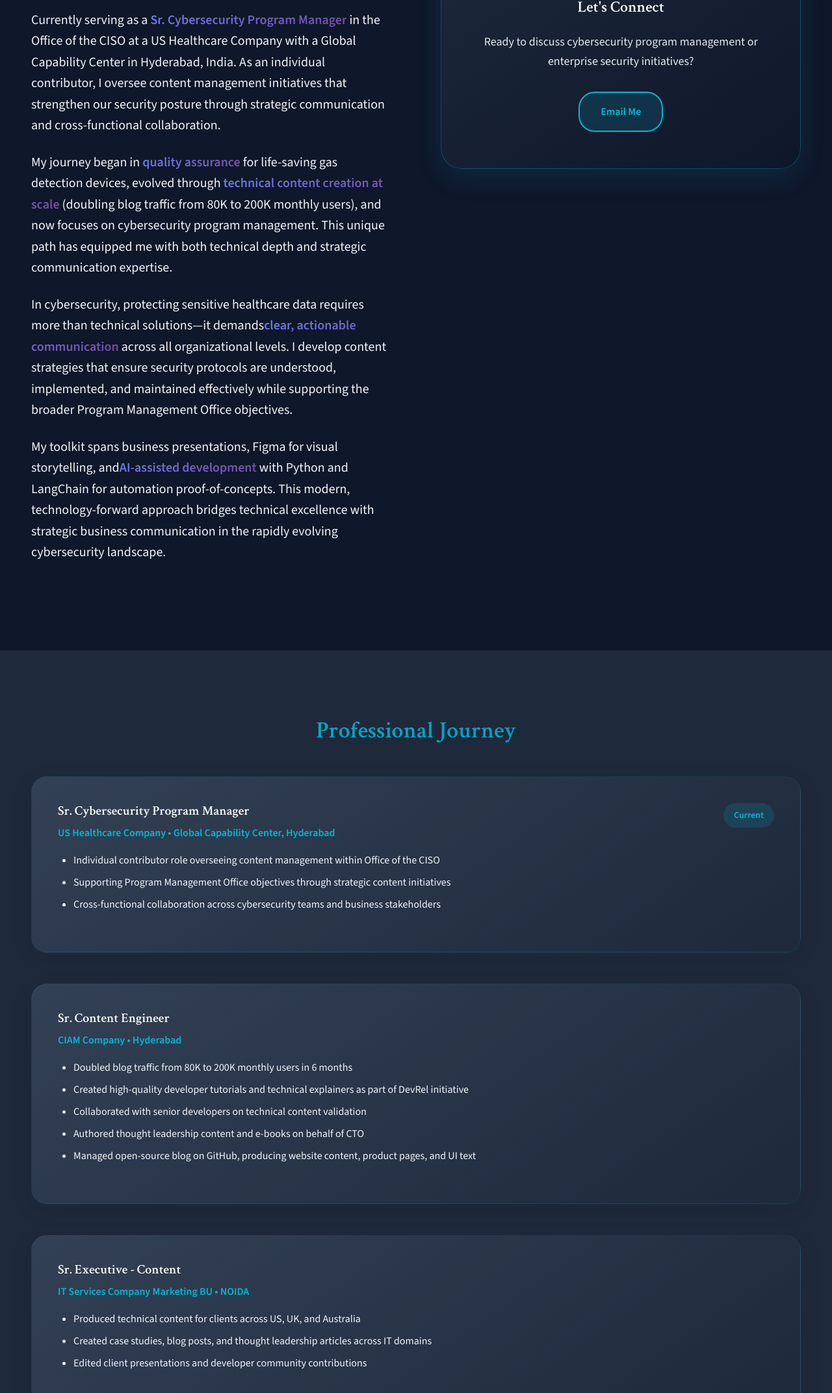
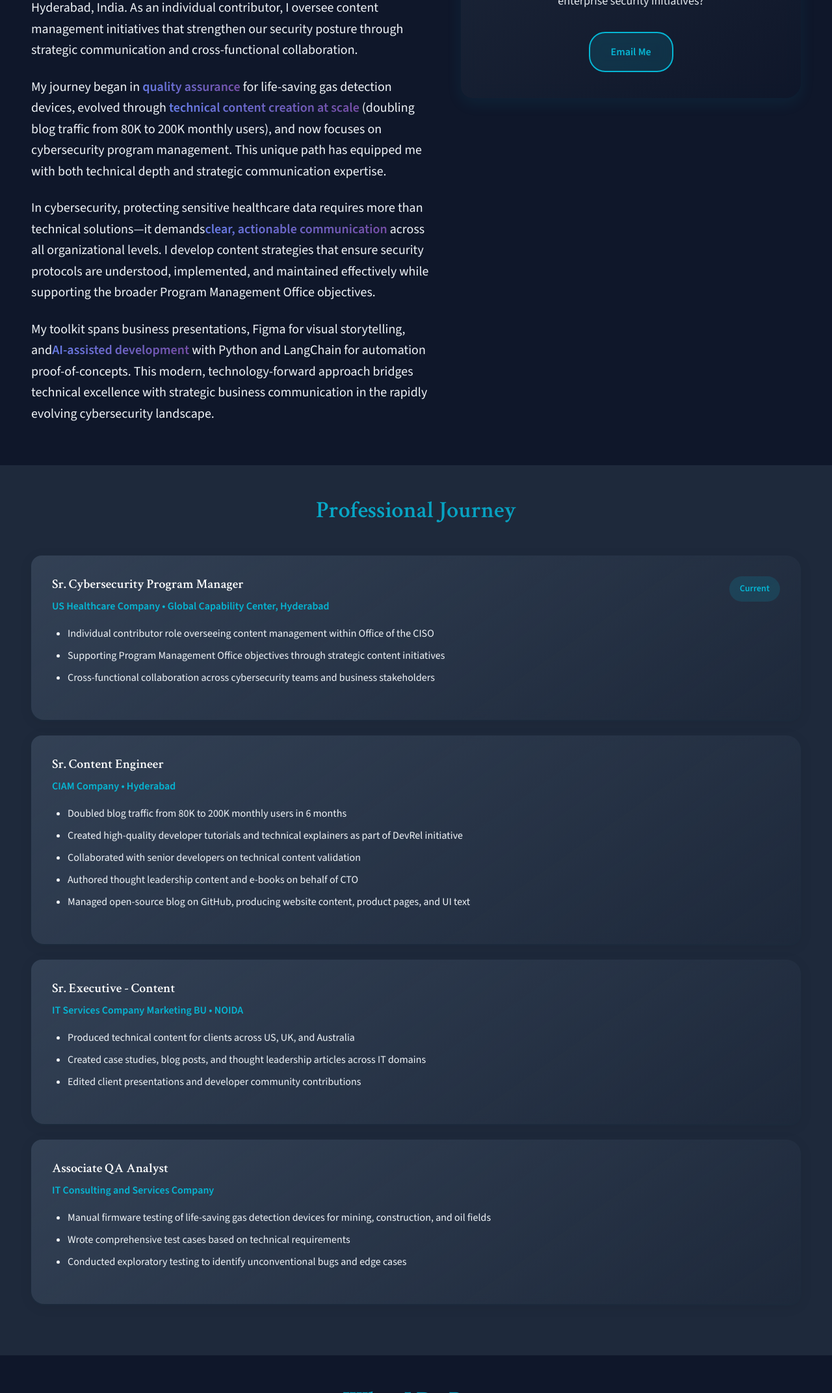
Before and after one commit to raghunath-r-a/raghunath-r-a.github.io, a Gatsby site: page /about in a window 1280 px wide. Shown: the part 656-2800 px from the top of the page at 65% size. Built offline with nearby package versions, Linux system fonts and the light colour scheme; Gatsby itself is replaced by a stand-in of ours.

Commit message:
Remove boxiness and eliminate excessive empty space with organic design

```diff
--- a/src/components/Layout.js
+++ b/src/components/Layout.js
@@ -56,15 +56,15 @@ const Layout = ({ children, isHomePage = false }) => {
 
   const mainStyle = {
     minHeight: '100vh',
-    paddingTop: isHomePage ? '0' : '120px'
+    paddingTop: isHomePage ? '0' : '100px'
   }
 
   const footerStyle = {
     background: 'var(--color-bg-secondary)',
     backdropFilter: 'blur(10px)',
-    padding: '3rem 0 2rem',
+    padding: '2rem 0 1rem',
     textAlign: 'center',
-    borderTop: '1px solid rgba(6, 182, 212, 0.3)',
+    borderTop: '1px solid rgba(6, 182, 212, 0.1)',
     color: 'var(--color-text-secondary)'
   }
 
--- a/src/pages/about.js
+++ b/src/pages/about.js
@@ -35,16 +35,16 @@ const AboutPage = () => {
   }
 
   const sectionStyle = {
-    padding: 'clamp(4rem, 8vw, 8rem) 0',
+    padding: 'clamp(2rem, 4vw, 3rem) 0',
     background: 'var(--color-bg-primary)'
   }
 
   const contentGridStyle = {
-    display: 'grid',
-    gridTemplateColumns: 'repeat(auto-fit, minmax(350px, 1fr))',
-    gap: 'clamp(3rem, 6vw, 6rem)',
+    display: 'flex',
+    flexWrap: 'wrap',
+    gap: 'clamp(1.5rem, 3vw, 2.5rem)',
     alignItems: 'start',
-    marginBottom: '2rem'
+    marginBottom: '1rem'
   }
 
   const textContentStyle = {
@@ -63,27 +63,29 @@ const AboutPage = () => {
   }
 
   const skillsGridStyle = {
-    display: 'grid',
-    gridTemplateColumns: 'repeat(auto-fit, minmax(320px, 1fr))',
-    gap: 'clamp(1.5rem, 4vw, 3rem)',
-    marginTop: '4rem',
-    alignItems: 'stretch'
+    display: 'flex',
+    flexWrap: 'wrap',
+    gap: 'clamp(1rem, 2.5vw, 1.5rem)',
+    marginTop: '2rem',
+    justifyContent: 'center'
   }
 
-  const skillCardStyle = {
-    background: 'linear-gradient(145deg, var(--color-bg-card), rgba(30, 41, 59, 0.8))',
-    borderRadius: '24px',
-    padding: 'clamp(1.5rem, 4vw, 2.5rem)',
-    boxShadow: '0 8px 32px rgba(0, 0, 0, 0.12), 0 2px 8px rgba(6, 182, 212, 0.08)',
-    border: '1px solid rgba(6, 182, 212, 0.1)',
+  const getSkillCardStyle = (index) => ({
+    background: 'linear-gradient(145deg, var(--color-bg-card), rgba(30, 41, 59, 0.6))',
+    borderRadius: `${14 + (index % 2) * 3}px ${18 + (index % 3) * 4}px ${16 + (index % 4) * 2}px ${15 + (index % 2) * 4}px`,
+    padding: 'clamp(1.25rem, 3vw, 2rem)',
+    boxShadow: '0 4px 20px rgba(0, 0, 0, 0.08), 0 1px 4px rgba(6, 182, 212, 0.06)',
+    border: 'none',
     textAlign: 'left',
     transition: 'all 0.4s cubic-bezier(0.4, 0, 0.2, 1)',
-    height: '100%',
     display: 'flex',
     flexDirection: 'column',
     justifyContent: 'flex-start',
-    backdropFilter: 'blur(10px)'
-  }
+    backdropFilter: 'blur(8px)',
+    flex: '1 1 calc(50% - 0.75rem)',
+    minWidth: '280px',
+    maxWidth: '450px'
+  })
 
   const skillIconStyle = {
     width: '60px',
@@ -154,8 +156,8 @@ const AboutPage = () => {
       <section style={sectionStyle}>
         <div style={containerStyle}>
           <div style={contentGridStyle}>
-            <div className="fade-in-up">
-              <h2 style={{...sectionTitleStyle, textAlign: 'left', marginBottom: '2rem'}}>
+            <div className="fade-in-up" style={{flex: '1 1 400px', minWidth: '350px'}}>
+              <h2 style={{...sectionTitleStyle, textAlign: 'left', marginBottom: '1.5rem'}}>
                 My Story
               </h2>
               <div style={textContentStyle}>
@@ -187,14 +189,16 @@ const AboutPage = () => {
             </div>
 
             <div className="fade-in-up" style={{
-              background: 'linear-gradient(145deg, rgba(30, 41, 59, 0.9), rgba(15, 23, 42, 0.9))',
-              borderRadius: '32px',
-              padding: 'clamp(2rem, 5vw, 3.5rem)',
+              background: 'linear-gradient(145deg, rgba(30, 41, 59, 0.8), rgba(15, 23, 42, 0.8))',
+              borderRadius: '20px 28px 24px 18px',
+              padding: 'clamp(1.5rem, 4vw, 2.5rem)',
               color: 'var(--color-text-primary)',
               textAlign: 'center',
-              border: '1px solid rgba(6, 182, 212, 0.3)',
-              backdropFilter: 'blur(20px)',
-              boxShadow: '0 16px 40px rgba(6, 182, 212, 0.1)'
+              border: 'none',
+              backdropFilter: 'blur(12px)',
+              boxShadow: '0 8px 24px rgba(6, 182, 212, 0.08)',
+              flex: '1 1 300px',
+              minWidth: '280px'
             }}>
               <h3 style={{
                 fontSize: 'var(--font-size-2xl)',
@@ -255,17 +259,18 @@ const AboutPage = () => {
           <h2 style={sectionTitleStyle} className="fade-in-up">Professional Journey</h2>
 
           <div style={{
-            display: 'grid',
-            gap: 'clamp(1.5rem, 4vw, 3rem)',
-            marginBottom: '5rem'
+            display: 'flex',
+            flexDirection: 'column',
+            gap: 'clamp(1rem, 2.5vw, 1.5rem)',
+            marginBottom: '2rem'
           }}>
             <div style={{
-              background: 'linear-gradient(145deg, var(--color-bg-card), rgba(30, 41, 59, 0.8))',
-              borderRadius: '24px',
-              padding: 'clamp(1.5rem, 4vw, 2.5rem)',
-              boxShadow: '0 8px 32px rgba(0, 0, 0, 0.12), 0 2px 8px rgba(6, 182, 212, 0.08)',
-              border: '1px solid rgba(6, 182, 212, 0.1)',
-              backdropFilter: 'blur(10px)',
+              background: 'linear-gradient(145deg, var(--color-bg-card), rgba(30, 41, 59, 0.6))',
+              borderRadius: '16px 22px 18px 20px',
+              padding: 'clamp(1.25rem, 3vw, 2rem)',
+              boxShadow: '0 4px 20px rgba(0, 0, 0, 0.08), 0 1px 4px rgba(6, 182, 212, 0.06)',
+              border: 'none',
+              backdropFilter: 'blur(8px)',
               transition: 'all 0.3s ease'
             }} className="fade-in-up">
               <div style={{
@@ -321,12 +326,12 @@ const AboutPage = () => {
             </div>
 
             <div style={{
-              background: 'linear-gradient(145deg, var(--color-bg-card), rgba(30, 41, 59, 0.8))',
-              borderRadius: '24px',
-              padding: 'clamp(1.5rem, 4vw, 2.5rem)',
-              boxShadow: '0 8px 32px rgba(0, 0, 0, 0.12), 0 2px 8px rgba(6, 182, 212, 0.08)',
-              border: '1px solid rgba(6, 182, 212, 0.1)',
-              backdropFilter: 'blur(10px)',
+              background: 'linear-gradient(145deg, var(--color-bg-card), rgba(30, 41, 59, 0.6))',
+              borderRadius: '16px 22px 18px 20px',
+              padding: 'clamp(1.25rem, 3vw, 2rem)',
+              boxShadow: '0 4px 20px rgba(0, 0, 0, 0.08), 0 1px 4px rgba(6, 182, 212, 0.06)',
+              border: 'none',
+              backdropFilter: 'blur(8px)',
               transition: 'all 0.3s ease'
             }} className="fade-in-up">
               <div style={{
@@ -373,12 +378,12 @@ const AboutPage = () => {
             </div>
 
             <div style={{
-              background: 'linear-gradient(145deg, var(--color-bg-card), rgba(30, 41, 59, 0.8))',
-              borderRadius: '24px',
-              padding: 'clamp(1.5rem, 4vw, 2.5rem)',
-              boxShadow: '0 8px 32px rgba(0, 0, 0, 0.12), 0 2px 8px rgba(6, 182, 212, 0.08)',
-              border: '1px solid rgba(6, 182, 212, 0.1)',
-              backdropFilter: 'blur(10px)',
+              background: 'linear-gradient(145deg, var(--color-bg-card), rgba(30, 41, 59, 0.6))',
+              borderRadius: '16px 22px 18px 20px',
+              padding: 'clamp(1.25rem, 3vw, 2rem)',
+              boxShadow: '0 4px 20px rgba(0, 0, 0, 0.08), 0 1px 4px rgba(6, 182, 212, 0.06)',
+              border: 'none',
+              backdropFilter: 'blur(8px)',
               transition: 'all 0.3s ease'
             }} className="fade-in-up">
               <div style={{
@@ -423,12 +428,12 @@ const AboutPage = () => {
             </div>
 
             <div style={{
-              background: 'linear-gradient(145deg, var(--color-bg-card), rgba(30, 41, 59, 0.8))',
-              borderRadius: '24px',
-              padding: 'clamp(1.5rem, 4vw, 2.5rem)',
-              boxShadow: '0 8px 32px rgba(0, 0, 0, 0.12), 0 2px 8px rgba(6, 182, 212, 0.08)',
-              border: '1px solid rgba(6, 182, 212, 0.1)',
-              backdropFilter: 'blur(10px)',
+              background: 'linear-gradient(145deg, var(--color-bg-card), rgba(30, 41, 59, 0.6))',
+              borderRadius: '16px 22px 18px 20px',
+              padding: 'clamp(1.25rem, 3vw, 2rem)',
+              boxShadow: '0 4px 20px rgba(0, 0, 0, 0.08), 0 1px 4px rgba(6, 182, 212, 0.06)',
+              border: 'none',
+              backdropFilter: 'blur(8px)',
               transition: 'all 0.3s ease'
             }} className="fade-in-up">
               <div style={{
@@ -484,15 +489,15 @@ const AboutPage = () => {
             {skills.map((skill, index) => (
               <div
                 key={index}
-                style={skillCardStyle}
+                style={getSkillCardStyle(index)}
                 className="fade-in-up mobile-reduced-padding"
                 onMouseEnter={(e) => {
-                  e.currentTarget.style.transform = 'translateY(-8px) scale(1.02)'
-                  e.currentTarget.style.boxShadow = '0 20px 48px rgba(6, 182, 212, 0.15), 0 8px 24px rgba(0, 0, 0, 0.1)'
+                  e.currentTarget.style.transform = 'translateY(-6px) scale(1.01)'
+                  e.currentTarget.style.boxShadow = '0 12px 32px rgba(6, 182, 212, 0.15), 0 4px 12px rgba(0, 0, 0, 0.08)'
                 }}
                 onMouseLeave={(e) => {
                   e.currentTarget.style.transform = 'translateY(0) scale(1)'
-                  e.currentTarget.style.boxShadow = '0 8px 32px rgba(0, 0, 0, 0.12), 0 2px 8px rgba(6, 182, 212, 0.08)'
+                  e.currentTarget.style.boxShadow = '0 4px 20px rgba(0, 0, 0, 0.08), 0 1px 4px rgba(6, 182, 212, 0.06)'
                 }}
               >
                 <h3 style={{
--- a/src/styles/global.css
+++ b/src/styles/global.css
@@ -279,69 +279,74 @@ pre code {
   animation: float 3s ease-in-out infinite;
 }
 
-/* Responsive Design Improvements */
+/* Organic, flowing design utilities */
+section {
+  transition: all 0.3s ease;
+}
+
+/* Blend sections with subtle transitions */
+section:not(:first-child) {
+  margin-top: -1px;
+}
+
+/* Enhanced Mobile Optimizations */
 @media (max-width: 768px) {
-  /* Container adjustments */
-  .container, [style*="maxWidth: '1200px'"], [style*="maxWidth: '800px'"] {
-    padding-left: 1rem !important;
-    padding-right: 1rem !important;
+  /* Tighter container spacing */
+  .container, [style*="maxWidth: '1200px'"], [style*="maxWidth: '1400px'"] {
+    padding-left: 0.75rem !important;
+    padding-right: 0.75rem !important;
   }
 
-  /* Grid adjustments for mobile */
+  /* Compact mobile layouts */
   .mobile-single-column {
-    grid-template-columns: 1fr !important;
-    gap: 1.5rem !important;
+    flex-direction: column !important;
+    gap: 0.75rem !important;
   }
 
-  /* Text size adjustments */
-  h1 {
-    font-size: var(--font-size-4xl) !important;
+  /* Reduced mobile padding */
+  .mobile-reduced-padding {
+    padding: 1rem !important;
   }
 
-  h2 {
-    font-size: var(--font-size-3xl) !important;
-  }
-
-  h3 {
-    font-size: var(--font-size-2xl) !important;
-  }
-
-  /* Card padding adjustments */
-  .mobile-reduced-padding {
-    padding: 1.5rem !important;
-  }
-
-  /* Blog post content improvements */
-  article[style*="padding: '3rem'"] {
-    padding: 1.5rem !important;
+  /* Tighter section spacing */
+  section {
+    padding-top: 1.5rem !important;
+    padding-bottom: 1.5rem !important;
   }
 
   /* Navigation adjustments */
   nav[style*="display: flex"] {
     flex-direction: column !important;
-    gap: 1rem !important;
+    gap: 0.75rem !important;
     text-align: center !important;
   }
 
-  nav[style*="display: flex"] > div:last-child {
-    gap: 1rem !important;
+  /* Flex layout optimizations */
+  [style*="display: flex"][style*="flexWrap: 'wrap'"] {
+    gap: 0.75rem !important;
   }
 }
 
 @media (max-width: 480px) {
-  /* Extra small screen adjustments */
-  .container, [style*="maxWidth: '1200px'"], [style*="maxWidth: '800px'"] {
-    padding-left: 0.75rem !important;
-    padding-right: 0.75rem !important;
+  /* Ultra-compact for small screens */
+  .container, [style*="maxWidth: '1200px'"], [style*="maxWidth: '1400px'"] {
+    padding-left: 0.5rem !important;
+    padding-right: 0.5rem !important;
   }
 
   .mobile-reduced-padding {
-    padding: 1rem !important;
+    padding: 0.75rem !important;
   }
 
-  /* Blog post extra compact */
-  article[style*="padding: '3rem'"] {
-    padding: 1rem !important;
+  /* Minimal section spacing */
+  section {
+    padding-top: 1rem !important;
+    padding-bottom: 1rem !important;
+  }
+
+  /* Compact flex gaps */
+  [style*="display: flex"][style*="flexWrap: 'wrap'"] {
+    gap: 0.5rem !important;
   }
 
   /* Button adjustments */
```
Also changed, not shown: src/pages/blog.js (+8 -8 lines), src/pages/index.js (+28 -26 lines).
